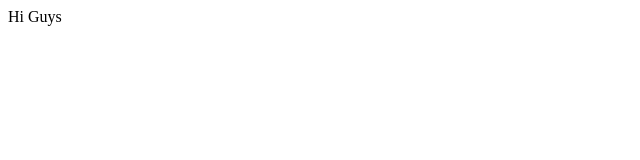
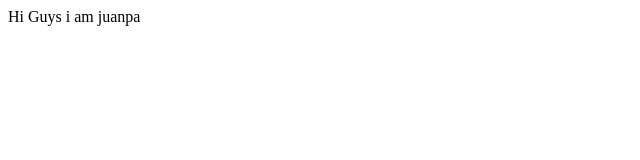
Before and after one commit to JuanPa90Cap/testRailWayDistribuida2, a plain HTML site: page index.html in a window 1280 px wide. Shown: the full height of the page, 0-640 px from the left. Drawn offline with Linux system fonts and the light colour scheme.

Commit message:
feat: :sparkles: Mod index

```diff
--- a/index.html
+++ b/index.html
@@ -6,6 +6,6 @@
     <title>Document</title>
 </head>
 <body>
-    <span>Hi Guys</span>
+    <span>Hi Guys  i am juanpa</span>
 </body>
 </html>
```
